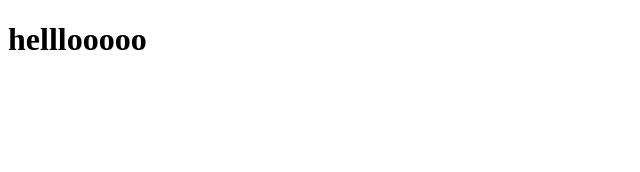
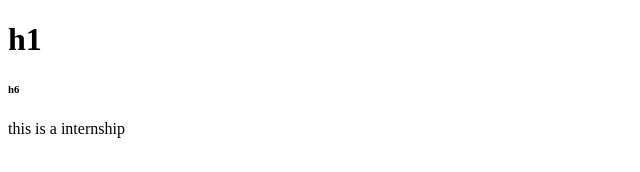
Before and after one commit to rohith264git/rohithintern, a plain HTML site: page index.html in a window 1280 px wide. Shown: the whole page, without its empty margins (0-640 px from the left). Drawn offline with Linux system fonts and the light colour scheme.

Commit message:
changes.nw

```diff
--- a/index.html
+++ b/index.html
@@ -2,10 +2,21 @@
 <html>
     <head>
         <title>
-            simple program
+            AICL page
         </title>
+
+    </head>
+    <body>
         <h1>
-            helllooooo
+             h1
+
         </h1>
-    </head>
+        <h6>
+            h6
+        </h6>
+        <div>
+            <p>
+            this is a internship
+        </p></div>
+    </body>
 </html>
```
